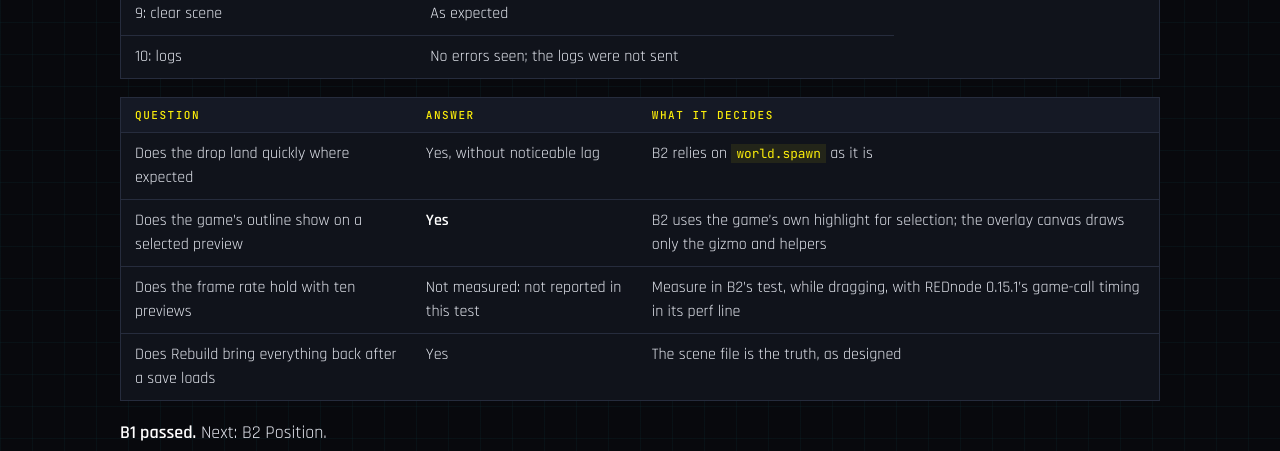
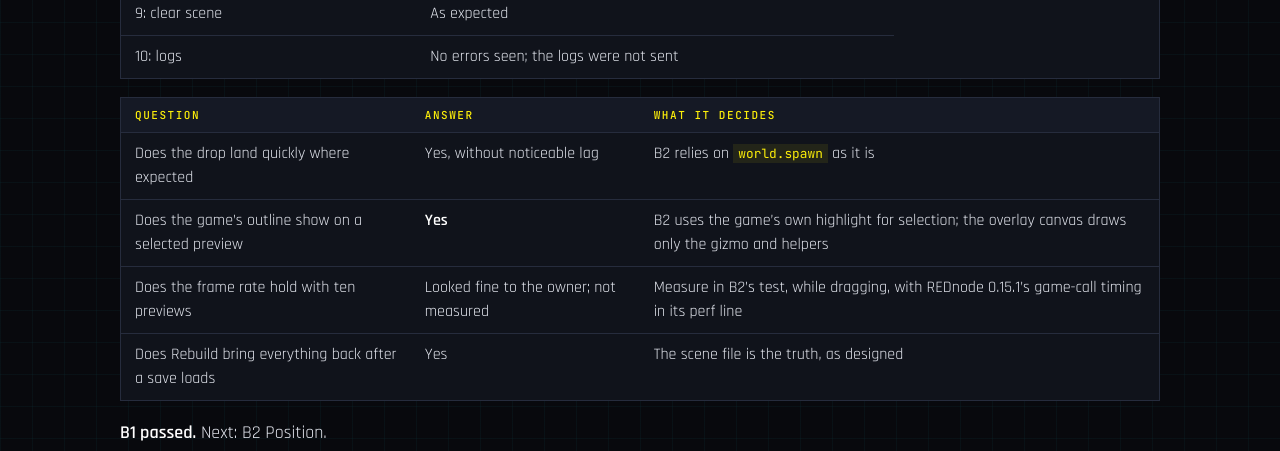
Before and after one commit to Edgemodders/EDGEbuilder, a Jekyll site: the page built from docs/b1-test.md, in a window 1280 px wide and 900 px high, scrolled down 3007 px. Shown: the part 299-750 px from the top of the window. Built offline with Jekyll 4.4.1, drawn with Linux system fonts in a browser that asks for light colours.

Commit message:
B1 results: the frame rate looked fine to the owner, not measured
Co-Authored-By: Claude Opus 5.5 <noreply@anthropic.com>
Claude-Session: https://claude.ai/code/session_01QkNW84wQneonKhZEnY9Ci9

```diff
--- a/docs/b1-test.md
+++ b/docs/b1-test.md
@@ -79,7 +79,7 @@ On the owner's PC, EDGEbuilder 0.1.1 installed with REDdeck 0.20.1 after Vortex
 |---|---|---|
 | Does the drop land quickly where expected | Yes, without noticeable lag | B2 relies on `world.spawn` as it is |
 | Does the game's outline show on a selected preview | **Yes** | B2 uses the game's own highlight for selection; the overlay canvas draws only the gizmo and helpers |
-| Does the frame rate hold with ten previews | Not measured: not reported in this test | Measure in B2's test, while dragging, with REDnode 0.15.1's game-call timing in its perf line |
+| Does the frame rate hold with ten previews | Looked fine to the owner; not measured | Measure in B2's test, while dragging, with REDnode 0.15.1's game-call timing in its perf line |
 | Does Rebuild bring everything back after a save loads | Yes | The scene file is the truth, as designed |
 
 **B1 passed.** Next: B2 Position.
```
Also changed, not shown: CLAUDE.md (+1 -1 lines).
